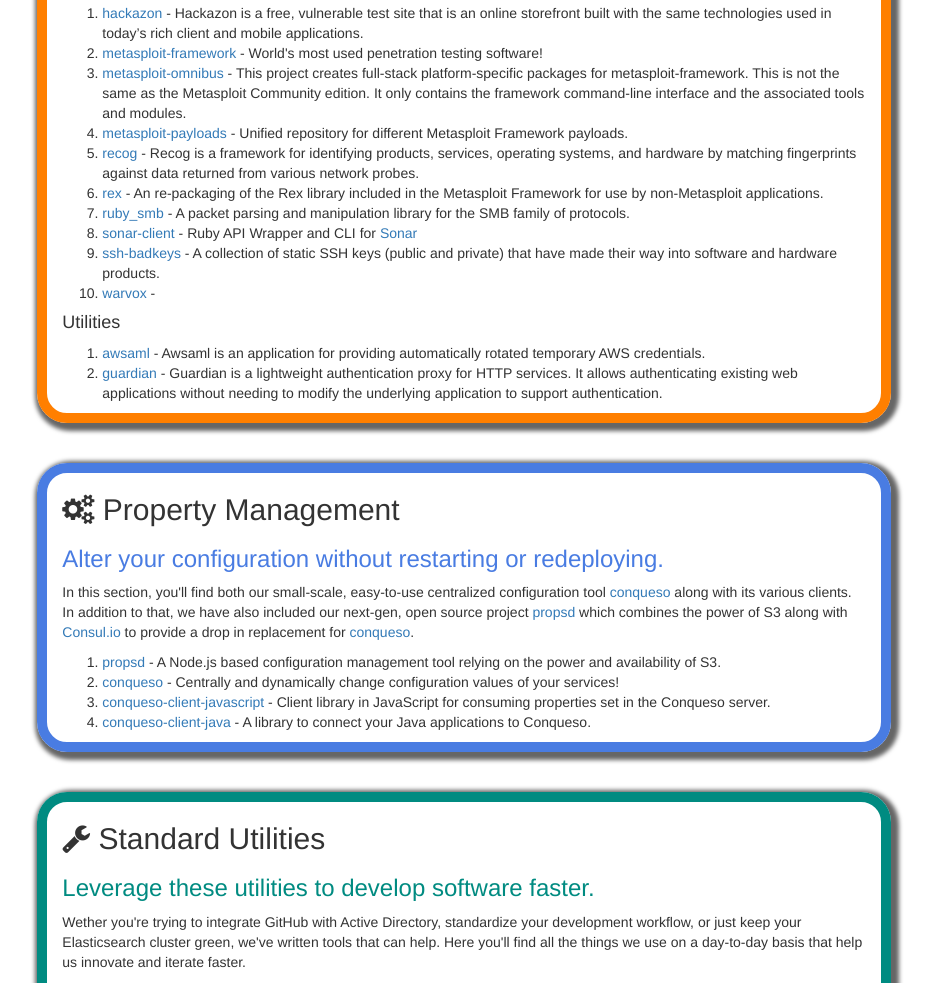
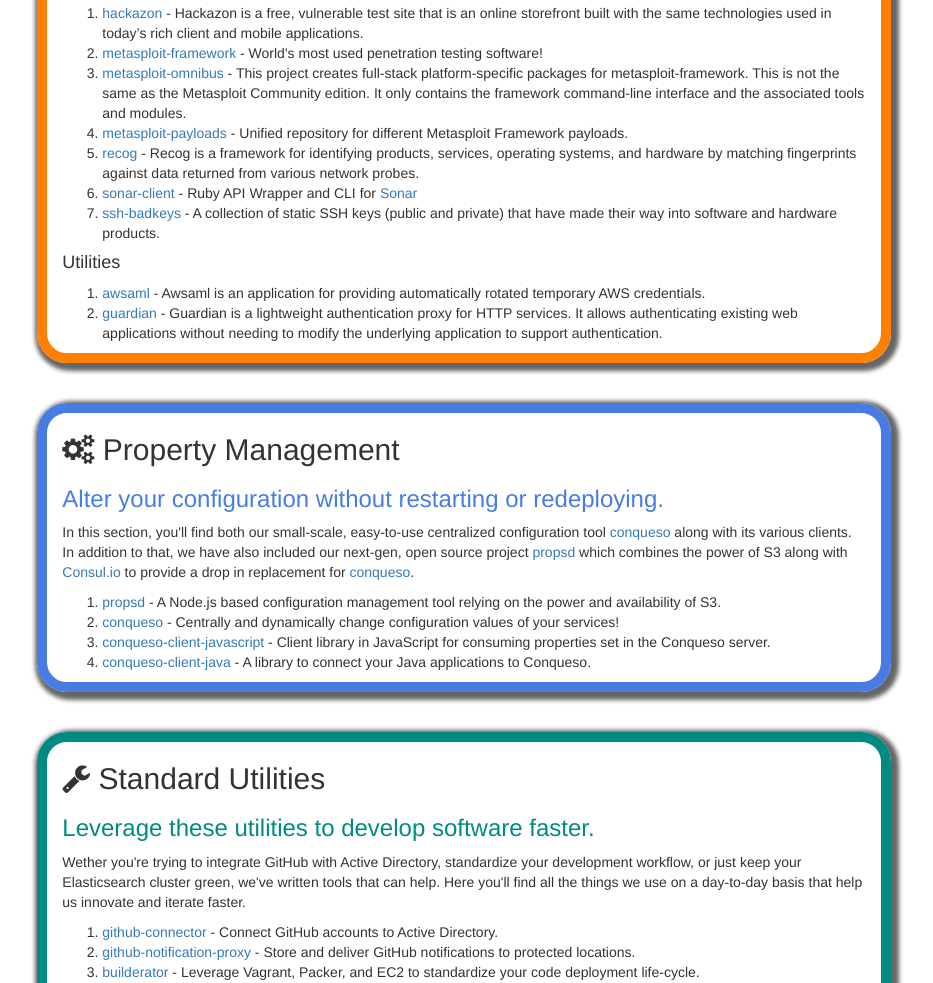
Before and after one commit to rapid7/rapid7.github.io, a plain HTML site: page index.html in a window 1280 px wide. Shown: the part 771-1754 px from the top of the page, without its empty margins (176-1109 px from the left). Drawn offline with nearby package versions, Linux system fonts and the light colour scheme.

Commit message:
Removing projects as requested
Rex, ruby_smb, and warvox were requested to be removed.

```diff
--- a/index.html
+++ b/index.html
@@ -64,11 +64,8 @@
               <li><a href="https://github.com/rapid7/metasploit-omnibus">metasploit-omnibus</a> - This project creates full-stack platform-specific packages for metasploit-framework. This is not the same as the Metasploit Community edition. It only contains the framework command-line interface and the associated tools and modules.</li>
               <li><a href="https://github.com/rapid7/metasploit-payloads">metasploit-payloads</a> - Unified repository for different Metasploit Framework payloads.</li>
               <li><a href="https://github.com/rapid7/recog">recog</a> - Recog is a framework for identifying products, services, operating systems, and hardware by matching fingerprints against data returned from various network probes.</li>
-              <li><a href="https://github.com/rapid7/rex">rex</a> - An re-packaging of the Rex library included in the Metasploit Framework for use by non-Metasploit applications.</li>
-              <li><a href="https://github.com/rapid7/ruby_smb">ruby_smb</a> - A packet parsing and manipulation library for the SMB family of protocols.</li>
               <li><a href="https://github.com/rapid7/sonar-client">sonar-client</a> - Ruby API Wrapper and CLI for <a href="https://sonar.labs.rapid7.com/">Sonar</a></li>
               <li><a href="https://github.com/rapid7/ssh-badkeys">ssh-badkeys</a> - A collection of static SSH keys (public and private) that have made their way into software and hardware products.</li>
-              <li><a href="https://github.com/rapid7/warvox">warvox</a> - </li>
             </ol>
             <h4>Utilities</h4>
             <ol>
```
